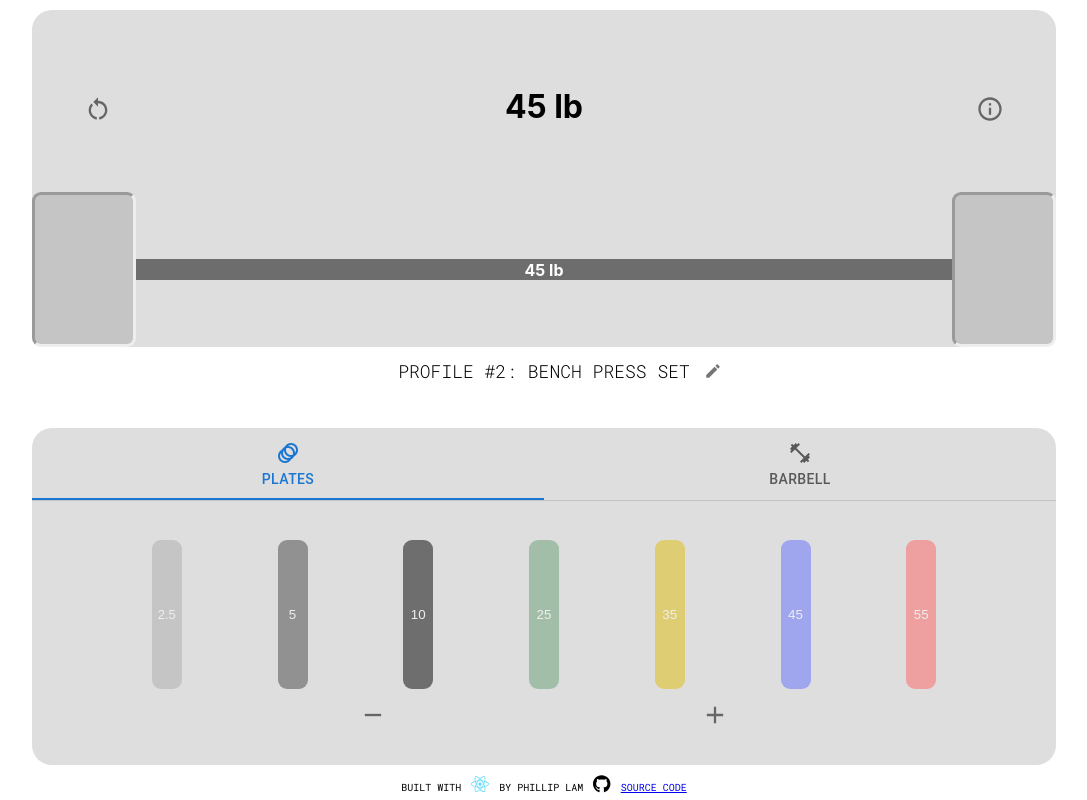
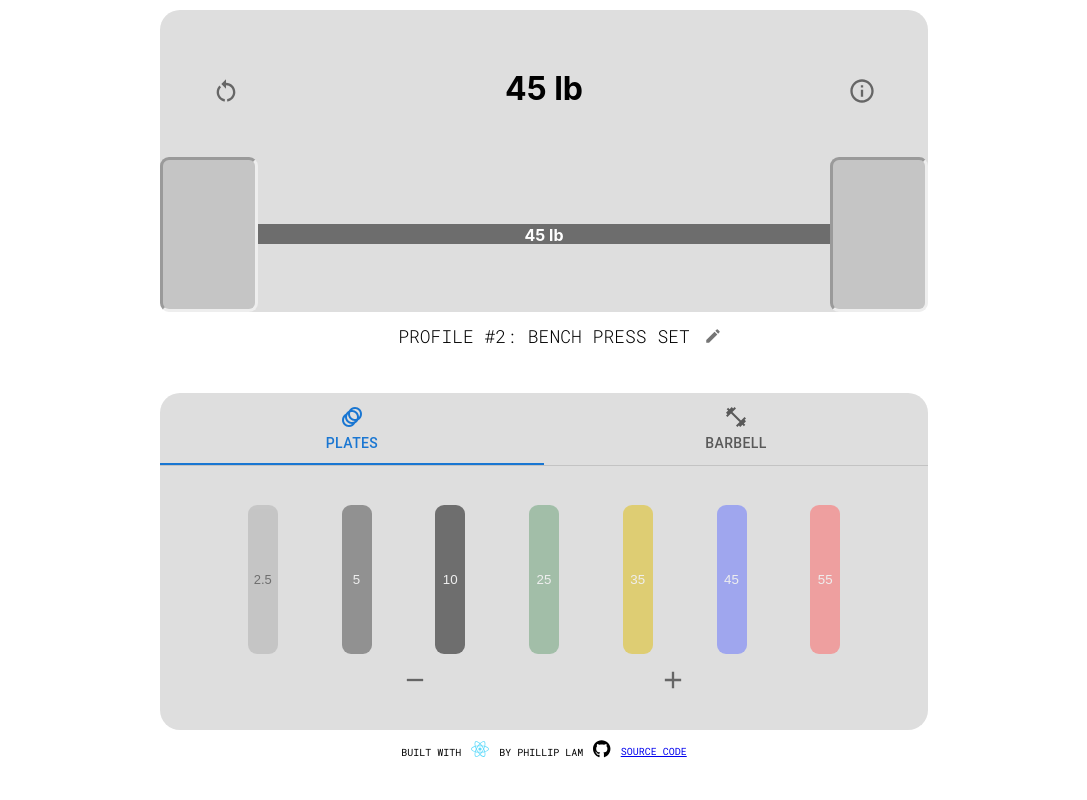
Before and after one commit to philliplam8/barbell-calculator, a React (Create React App) app: page / in a window 1280 px wide. Shown: the whole page, without its empty margins (96-1183 px from the left). Built offline with nearby package versions, Linux system fonts and the light colour scheme.

Commit message:
style: updating max width to tablet width and colour contrast of 2.5 plate

```diff
--- a/src/components/Plates/Plate.css
+++ b/src/components/Plates/Plate.css
@@ -41,6 +41,7 @@
 
 .plate2point5 {
     background-color: #9f9f9fc3;
+    color: black;
     font-size: small;
 }
 
--- a/src/components/WeightControls/WeightControls.css
+++ b/src/components/WeightControls/WeightControls.css
@@ -7,7 +7,7 @@
     /* min-height: 350px; */
     height: auto;
     width: 95%;
-    max-width: 1024px;
+    max-width: 768px;
     border-radius: 20px;
     margin: 10px 0;
     background-color: #dedede;
--- a/src/components/WeightDisplay/WeightProfile.css
+++ b/src/components/WeightDisplay/WeightProfile.css
@@ -28,7 +28,7 @@ h1 {
 .card {
     height: auto;
     width: 95%;
-    max-width: 1024px;
+    max-width: 768px;
     border-radius: 20px;
     background-color: #dedede;
     margin: 10px 0;
```
